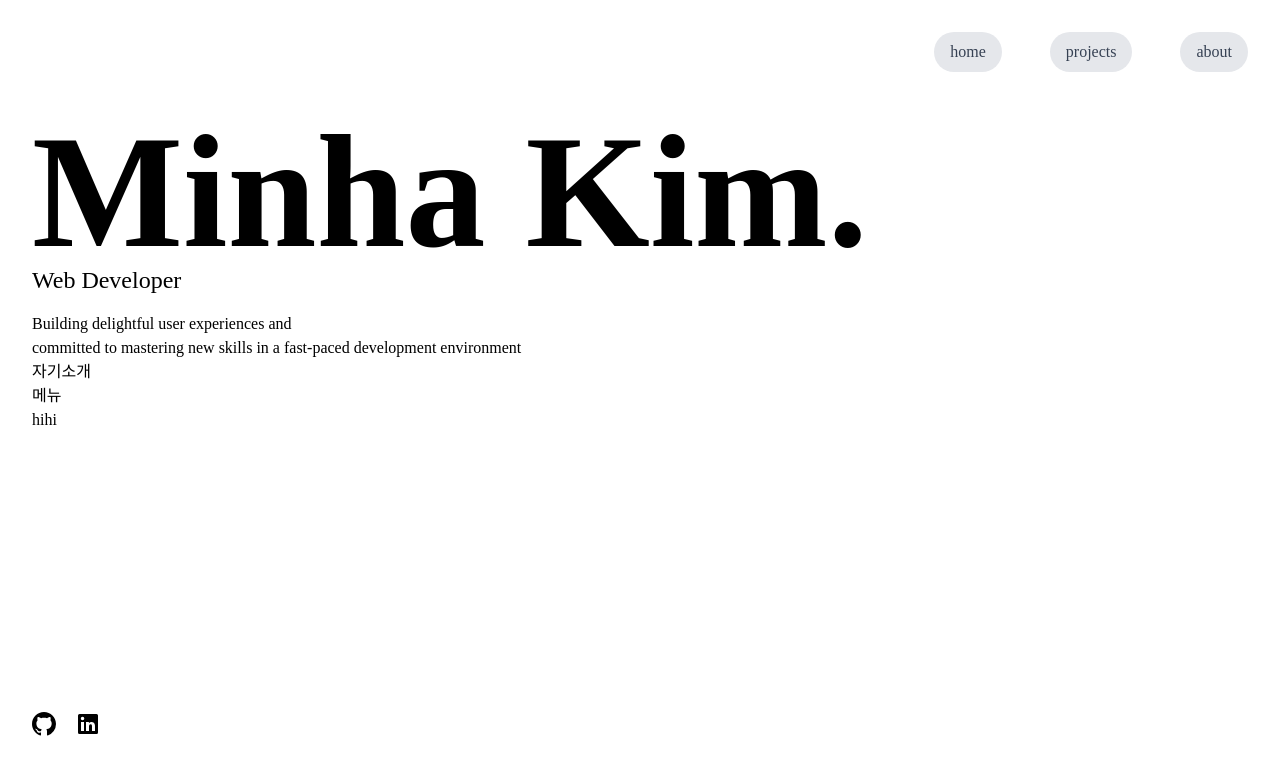
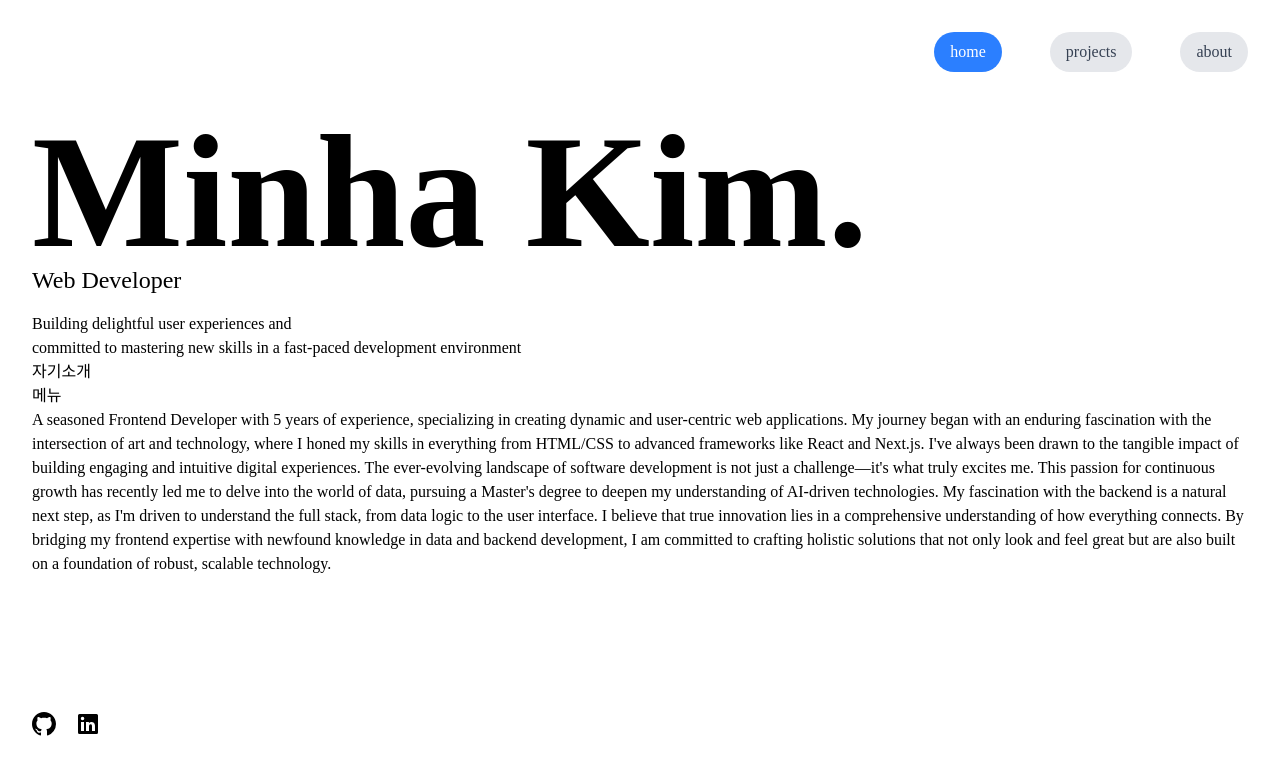
Before and after one commit to cansoup/code-in-peace, a React (Vite) app: page / in a window 1280 px wide. Shown: the top 774 px of the page. Built offline with nearby package versions, Linux system fonts and the light colour scheme; some icons are missing; a web font is replaced by a local one.

Commit message:
feat: main page

```diff
--- a/src/App.tsx
+++ b/src/App.tsx
@@ -1,5 +1,4 @@
 import MyInfo from "./components/MyInfo.tsx";
-import Contents from "./components/Contents.tsx";
 import Menus from "./components/Menus.tsx";
 import Contacts from "./components/Contacts.tsx";
 import {useState} from "react";
@@ -22,9 +21,9 @@ function App() {
 
     return (
         <div className="p-8 relative h-screen">
-            <Menus/>
+            <Menus currentPage={currentPage} onNavigate={setCurrentPage}/>
             <MyInfo/>
-            <Contents/>
+            {renderContent()}
             <Contacts/>
         </div>
     )
```
